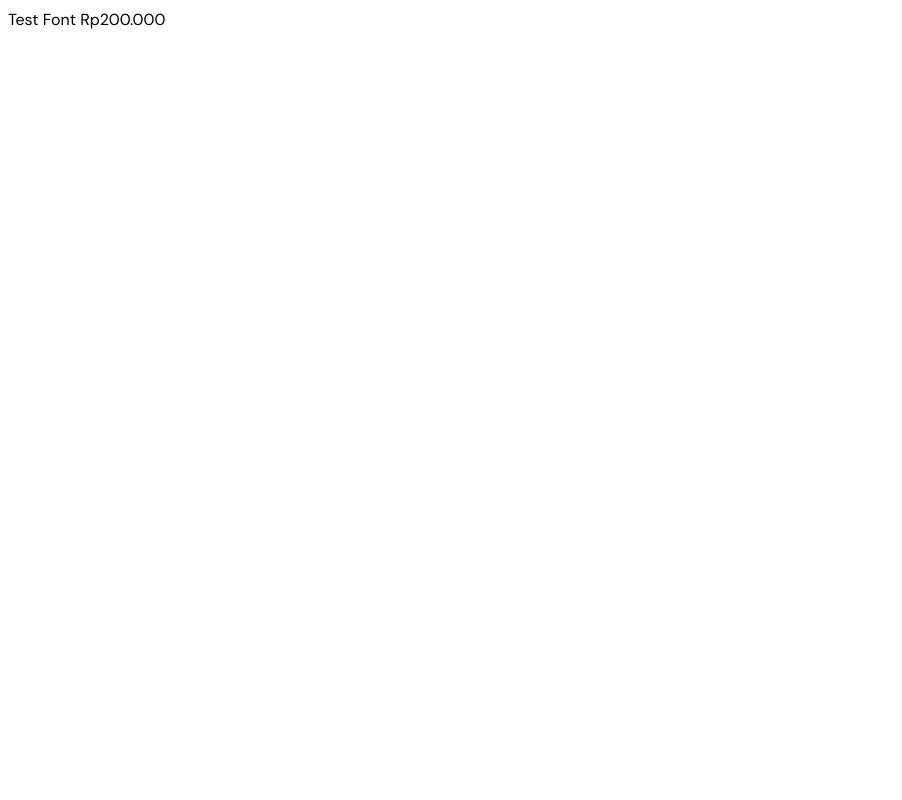
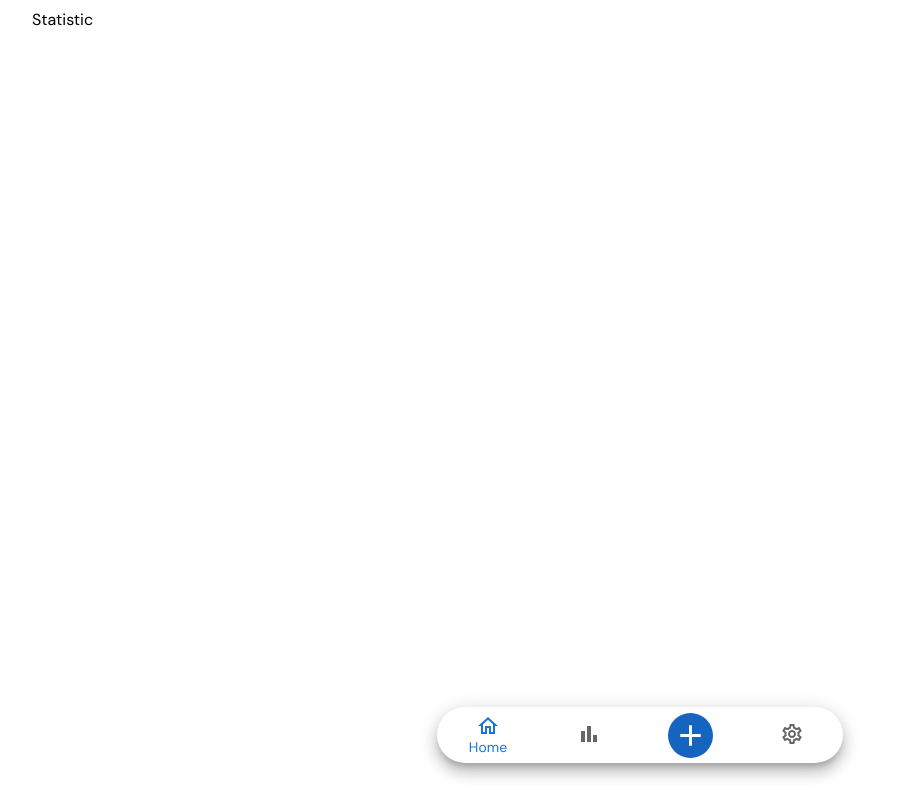
Before and after one commit to ggiaa/expense-tracker, a React (Vite) app: page /statistic in a window 1280 px wide. Shown: the whole page, without its empty margins (0-902 px from the left). Built offline with nearby package versions, Linux system fonts and the light colour scheme.

Commit message:
bottom navigation page routes

```diff
--- a/package.json
+++ b/package.json
@@ -19,7 +19,8 @@
     "react": "^18.2.0",
     "react-dom": "^18.2.0",
     "react-number-format": "^5.2.2",
-    "react-redux": "^8.0.7"
+    "react-redux": "^8.0.7",
+    "react-router-dom": "^6.11.2"
   },
   "devDependencies": {
     "@types/react": "^18.0.37",
--- a/src/App.jsx
+++ b/src/App.jsx
@@ -1,10 +1,26 @@
-import { Typography } from "@mui/material";
+import { Box, Container, Typography } from "@mui/material";
+import BottomNavbar from "./components/Menus/BottomNavbar";
+import { Outlet } from "react-router-dom";
 
 function App() {
   return (
-    <>
-      <Typography>Test Font Rp200.000</Typography>
-    </>
+    <Container maxWidth="xl">
+      <Box
+        sx={{
+          display: "flex",
+          height: "97vh",
+          width: "100%",
+          flexDirection: "column",
+        }}
+      >
+        <Box sx={{ height: "91%", display: "flex", columnGap: 4 }}>
+          <Outlet />
+        </Box>
+        <Box sx={{ height: "10%" }}>
+          <BottomNavbar />
+        </Box>
+      </Box>
+    </Container>
   );
 }
 
--- /dev/null
+++ b/src/components/menus/BottomNavbar.jsx
@@ -0,0 +1,118 @@
+import {
+  BottomNavigation,
+  BottomNavigationAction,
+  Divider,
+  ListItemIcon,
+  Box,
+} from "@mui/material";
+import React, { useState } from "react";
+import HomeOutlinedIcon from "@mui/icons-material/HomeOutlined";
+import SettingsOutlinedIcon from "@mui/icons-material/SettingsOutlined";
+import BarChartOutlinedIcon from "@mui/icons-material/BarChartOutlined";
+import AddIcon from "@mui/icons-material/Add";
+import SouthIcon from "@mui/icons-material/South";
+import NorthIcon from "@mui/icons-material/North";
+import { blue, green, red } from "@mui/material/colors";
+import Menu from "@mui/material/Menu";
+import MenuItem from "@mui/material/MenuItem";
+import { Outlet, Link } from "react-router-dom";
+
+function BottomNavbar() {
+  const [value, setValue] = useState(0);
+  const [anchorEl, setAnchorEl] = useState(null);
+  const open = Boolean(anchorEl);
+
+  const handleClick = (event) => {
+    setAnchorEl(event.currentTarget);
+  };
+
+  const handleClose = () => {
+    setAnchorEl(null);
+  };
+
+  return (
+    <Box textAlign="center" width="calc(100%/3)" sx={{ marginX: "auto" }}>
+      <BottomNavigation
+        value={value}
+        onChange={(event, newValue) => {
+          setValue(newValue);
+        }}
+        sx={{ borderRadius: 8, boxShadow: 10 }}
+      >
+        <BottomNavigationAction
+          component={Link}
+          to={"/"}
+          label="Home"
+          icon={<HomeOutlinedIcon />}
+        ></BottomNavigationAction>
+
+        <BottomNavigationAction
+          component={Link}
+          to={"/statistic"}
+          label="Statistic"
+          icon={<BarChartOutlinedIcon />}
+        ></BottomNavigationAction>
+        <BottomNavigationAction
+          icon={
+            <Box sx={{ height: "80%" }}>
+              <Box
+                sx={{
+                  display: "flex",
+                  alignItems: "center",
+                  bgcolor: blue[800],
+                  borderRadius: 99,
+                  height: "100%",
+                  aspectRatio: 1 / 1,
+                  textAlign: "center",
+                  cursor: "pointer",
+                }}
+                onClick={handleClick}
+              >
+                <AddIcon
+                  fontSize="large"
+                  sx={{ color: "white", marginX: "auto" }}
+                />
+              </Box>
+            </Box>
+          }
+        />
+
+        <BottomNavigationAction
+          label="Settings"
+          icon={<SettingsOutlinedIcon />}
+        />
+      </BottomNavigation>
+
+      {/* Add menu */}
+      <Menu
+        anchorEl={anchorEl}
+        open={open}
+        onClose={handleClose}
+        anchorOrigin={{
+          vertical: "top",
+          horizontal: "center",
+        }}
+        transformOrigin={{
+          vertical: "bottom",
+          horizontal: "left",
+        }}
+      >
+        <MenuItem sx={{ color: red[800] }}>
+          <ListItemIcon>
+            <NorthIcon sx={{ color: red[800] }} fontSize="small" />
+          </ListItemIcon>
+          Expenses
+        </MenuItem>
+        <Divider />
+        <MenuItem sx={{ color: green[800] }}>
+          <ListItemIcon>
+            <SouthIcon sx={{ color: green[800] }} fontSize="small" />
+          </ListItemIcon>
+          Income
+        </MenuItem>
+      </Menu>
+    </Box>
+  );
+}
+
+export default BottomNavbar;
--- /dev/null
+++ b/src/components/pages/Home.jsx
@@ -0,0 +1,8 @@
+import { Typography } from "@mui/material";
+import React from "react";
+
+function Home() {
+  return <Typography>Home</Typography>;
+}
+
+export default Home;
--- /dev/null
+++ b/src/components/pages/Statistic.jsx
@@ -0,0 +1,12 @@
+import { Box, Typography } from "@mui/material";
+import React from "react";
+
+function Statistic() {
+  return (
+    <Box>
+      <Typography>Statistic</Typography>
+    </Box>
+  );
+}
+
+export default Statistic;
--- a/src/main.jsx
+++ b/src/main.jsx
@@ -1,7 +1,10 @@
 import { createTheme, ThemeProvider } from "@mui/material";
 import React from "react";
 import ReactDOM from "react-dom/client";
+import { createBrowserRouter, RouterProvider } from "react-router-dom";
 import App from "./App.jsx";
+import Home from "./components/pages/Home.jsx";
+import Statistic from "./components/pages/Statistic.jsx";
 import "./index.css";
 
 const THEME = createTheme({
@@ -10,10 +13,22 @@ const THEME = createTheme({
   },
 });
 
+const router = createBrowserRouter([
+  {
+    path: "/",
+    element: <App />,
+    children: [
+      { path: "/", element: <Home /> },
+      { path: "/statistic", element: <Statistic /> },
+    ],
+  },
+]);
+
 ReactDOM.createRoot(document.getElementById("root")).render(
   <React.StrictMode>
     <ThemeProvider theme={THEME}>
-      <App />
+      <RouterProvider router={router} />
+      {/* <App /> */}
     </ThemeProvider>
   </React.StrictMode>
 );
```
Also changed, not shown: 1 other file (tests, documents, lock files or other folders).
